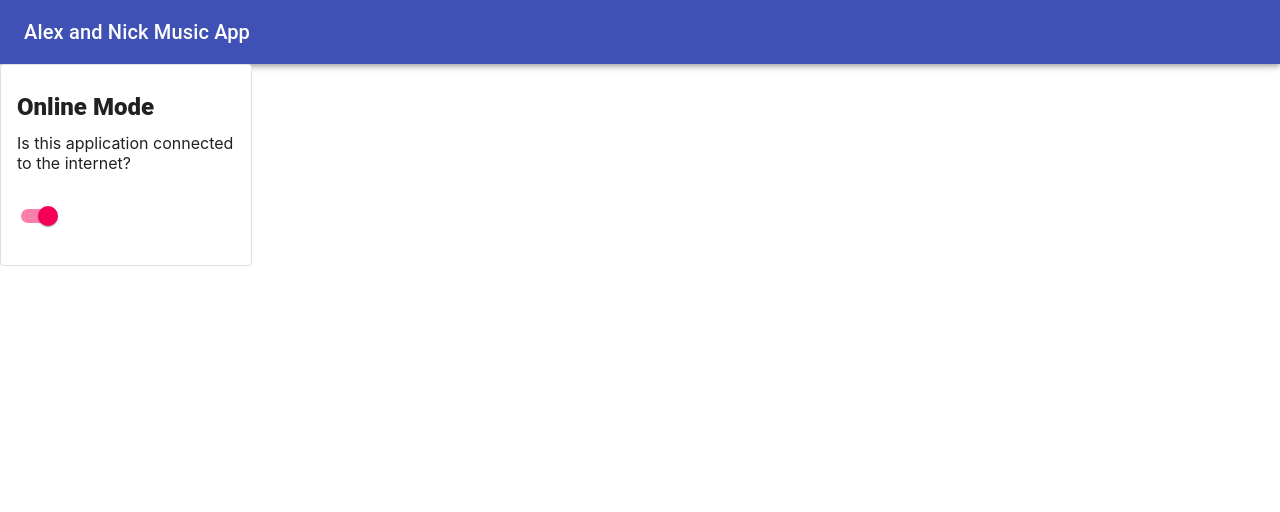
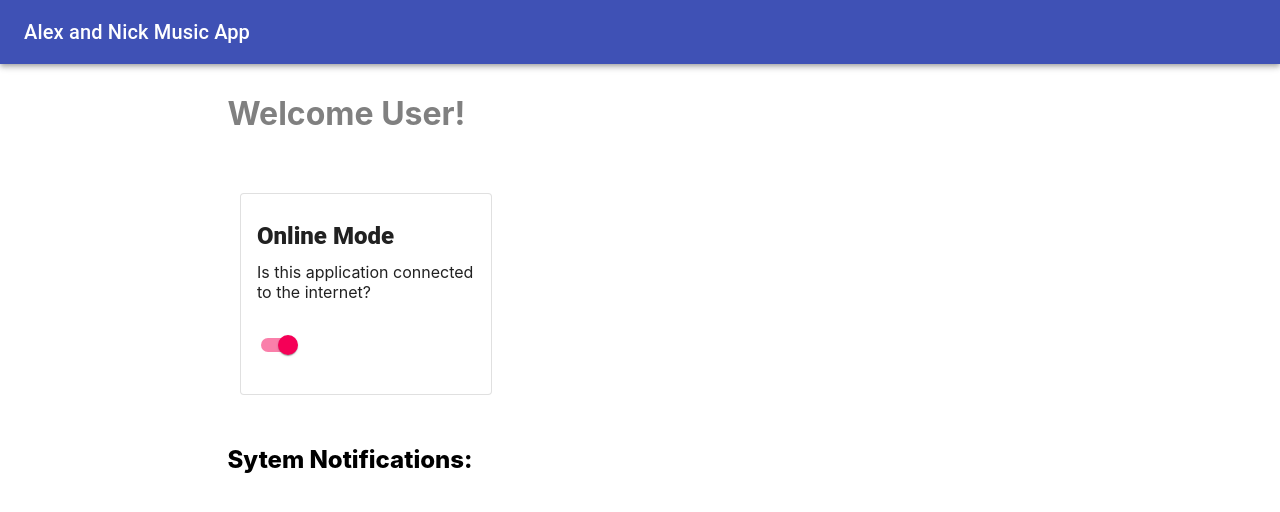
Before and after one commit to nblack0917/my-music-app, a React (Create React App) app: page / in a window 1280 px wide. Both pictures are taken after a click on the button "LOGIN". Shown: the top 512 px of the page. Built offline with nearby package versions, Linux system fonts and the light colour scheme.

Commit message:
added css style to cards

```diff
--- a/src/App.css
+++ b/src/App.css
@@ -36,3 +36,17 @@
     transform: rotate(360deg);
   }
 }
+
+.dashboardContainer {
+  margin: 30px auto 0;
+  width: 825px;
+}
+
+.dashboardCards {
+  margin: 60px auto 50px;
+  display: flex;
+  width: 800px;
+  justify-content: space-between;
+  align-items: center;
+  /* background: chartreuse; */
+}
--- a/src/components/Dashboard.js
+++ b/src/components/Dashboard.js
@@ -3,8 +3,12 @@ import OnlineMode from './OnlineMode'
 
 function Dashboard() {
     return (
-        <div>
-            <OnlineMode />
+        <div className="dashboardContainer">
+            <h2 style={{color: "gray", fontSize: "32px"}}>Welcome User!</h2>
+            <div className="dashboardCards">
+                <OnlineMode />
+            </div>
+            <h3 style={{ fontWeight: "800", fontSize: "24px"}}>Sytem Notifications:</h3>
         </div>
     )
 }
```
